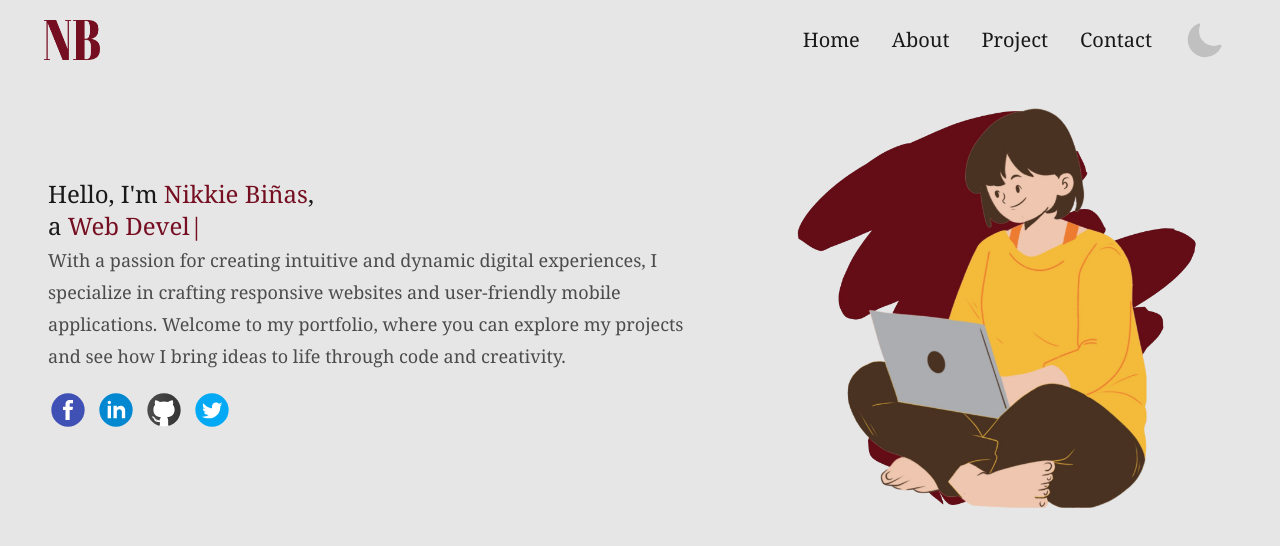
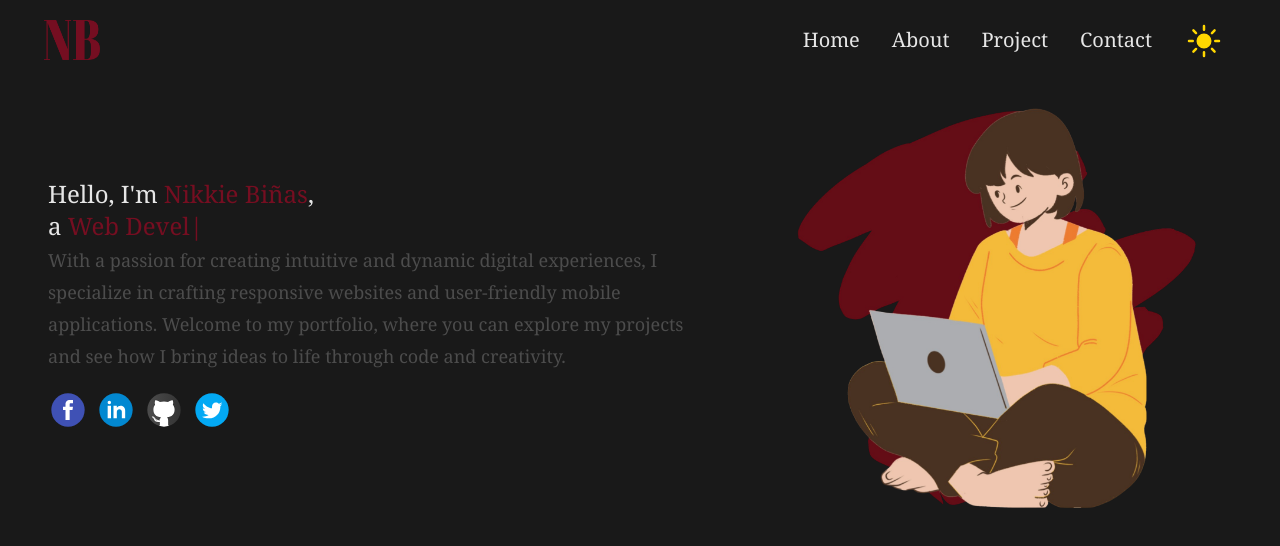
Before and after one commit to nikkiebinas/my_portfolio, a React (Vite) app: page / in a window 1280 px wide. Shown: the top 546 px of the page. Built offline with nearby package versions, Linux system fonts and the light colour scheme.

Commit message:
add file

```diff
--- a/src/theme.ts
+++ b/src/theme.ts
@@ -1,5 +1,5 @@
 if (localStorage.getItem("theme") === null) {
-  localStorage.setItem("theme", "light");
+  localStorage.setItem("theme", "dark");
 }
 if (localStorage.getItem("theme") === "light") {
   document.documentElement.classList.add("light");
```
Also changed, not shown: 1 other file (tests, documents, lock files or other folders).
